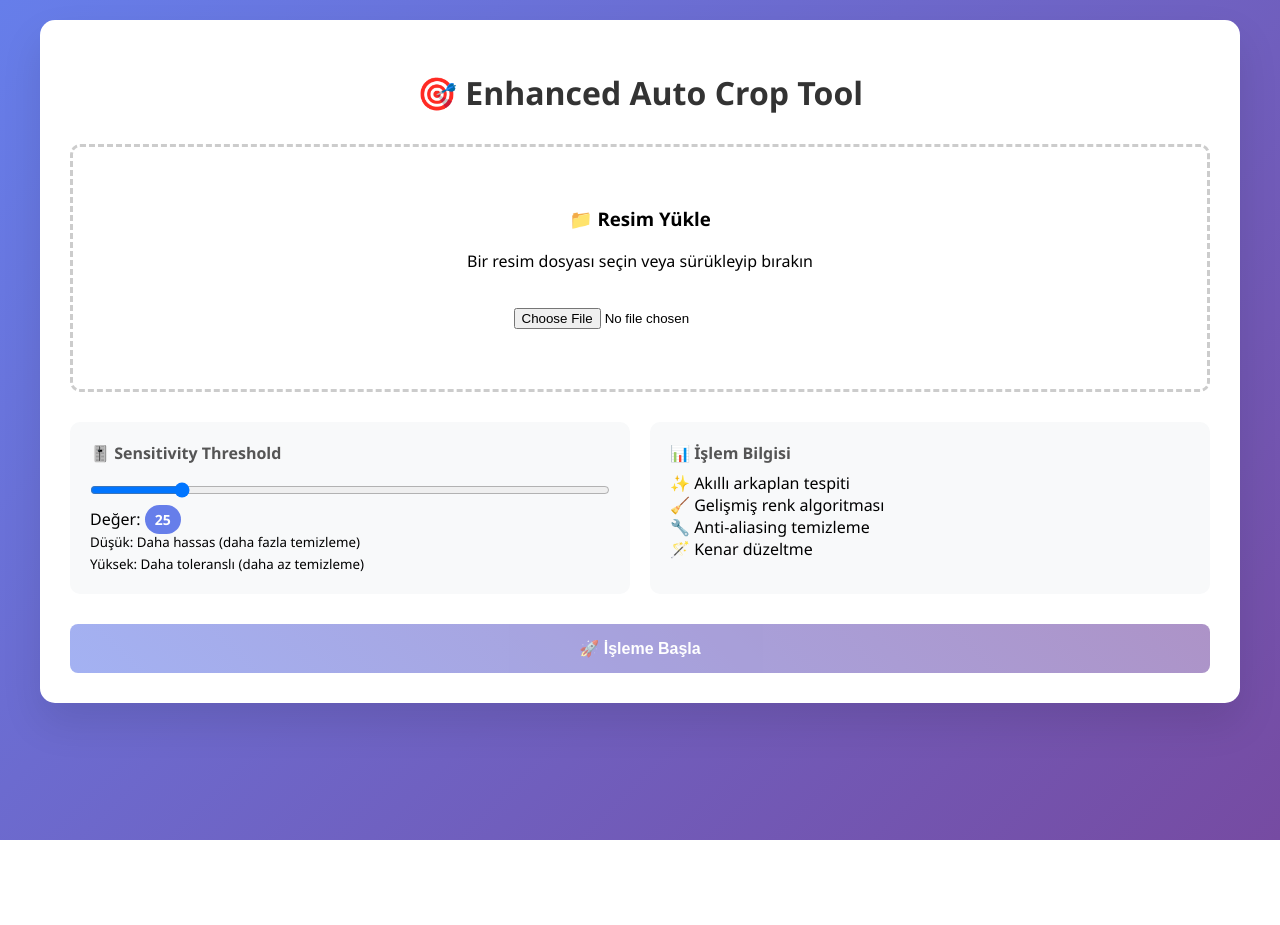
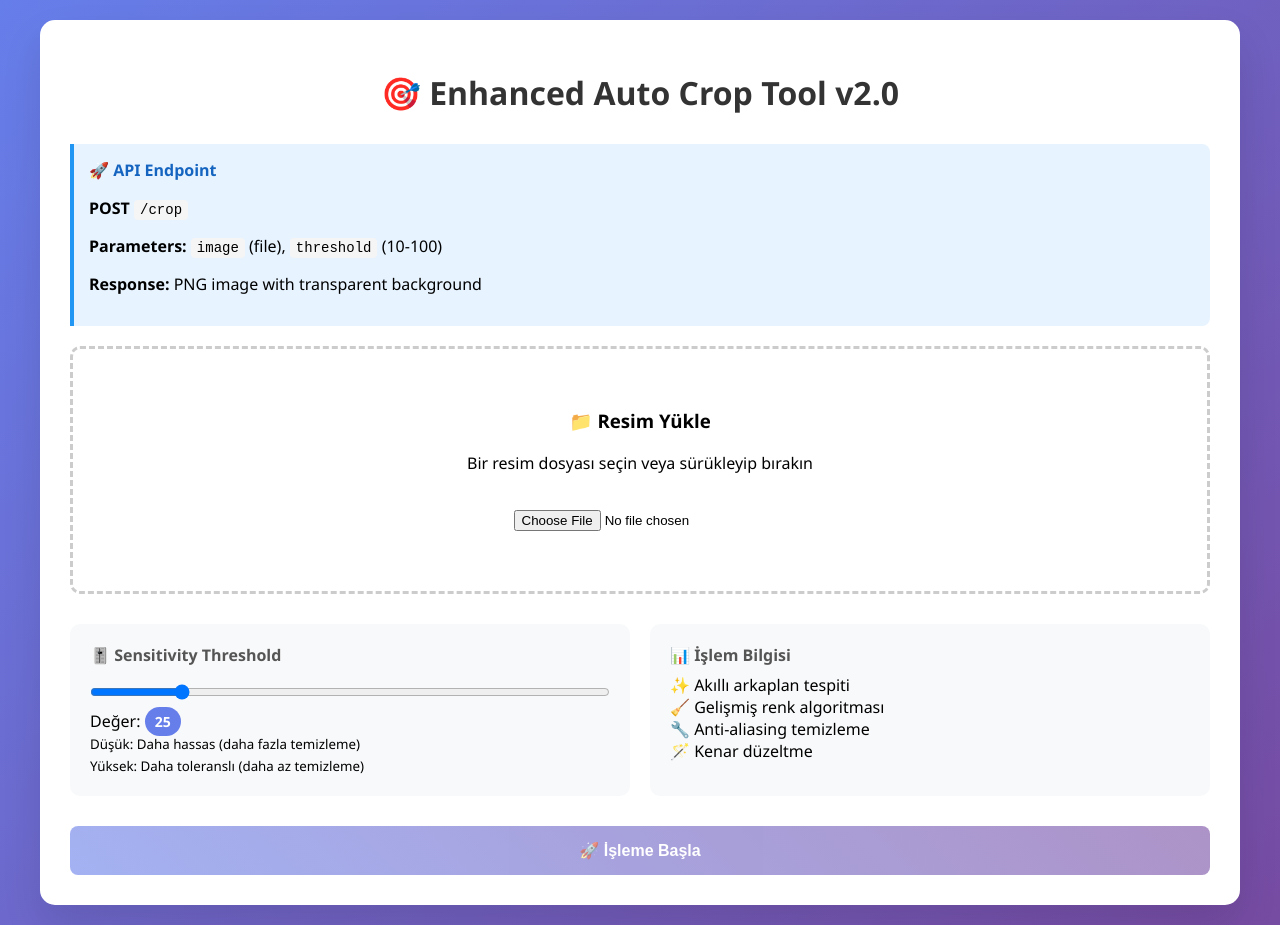
Before and after one commit to yk33yusuf/auto-crop, a website: page index.html in a window 1280 px wide. Before the commit the page ends 840 px from the top, so only its background shows below. Drawn offline with Linux system fonts and the light colour scheme.

Commit message:
Enhance API integration and UI elements
Updated API URL to use current domain and enhanced error handling.

```diff
--- a/index.html
+++ b/index.html
@@ -161,6 +161,27 @@
             margin-top: 10px;
         }
 
+        .api-info {
+            background: #e7f3ff;
+            border-left: 4px solid #2196F3;
+            padding: 15px;
+            margin-bottom: 20px;
+            border-radius: 0 8px 8px 0;
+        }
+
+        .api-info h4 {
+            margin: 0 0 10px 0;
+            color: #1565C0;
+        }
+
+        .code {
+            background: #f5f5f5;
+            padding: 2px 6px;
+            border-radius: 4px;
+            font-family: monospace;
+            font-size: 14px;
+        }
+
         @media (max-width: 768px) {
             .controls, .results {
                 grid-template-columns: 1fr;
@@ -170,7 +191,14 @@
 </head>
 <body>
     <div class="container">
-        <h1>🎯 Enhanced Auto Crop Tool</h1>
+        <h1>🎯 Enhanced Auto Crop Tool v2.0</h1>
+
+        <div class="api-info">
+            <h4>🚀 API Endpoint</h4>
+            <p><strong>POST</strong> <span class="code">/crop</span></p>
+            <p><strong>Parameters:</strong> <span class="code">image</span> (file), <span class="code">threshold</span> (10-100)</p>
+            <p><strong>Response:</strong> PNG image with transparent background</p>
+        </div>
 
         <div class="upload-section" id="uploadSection">
             <h3>📁 Resim Yükle</h3>
@@ -238,8 +266,8 @@
         let selectedFile = null;
         let processedBlob = null;
 
-        // API URL - burası sizin server adresiniz olacak
-        const API_URL = 'http://localhost:3000';
+        // API URL - otomatik olarak current domain kullan
+        const API_URL = window.location.origin;
 
         // Threshold slider güncelleme
         thresholdSlider.addEventListener('input', (e) => {
@@ -309,7 +337,8 @@
                 });
 
                 if (!response.ok) {
-                    throw new Error(`Server error: ${response.status}`);
+                    const errorData = await response.json().catch(() => ({}));
+                    throw new Error(errorData.error || `Server error: ${response.status}`);
                 }
 
                 processedBlob = await response.blob();
@@ -339,7 +368,7 @@
                 const url = URL.createObjectURL(processedBlob);
                 const a = document.createElement('a');
                 a.href = url;
-                a.download = `cropped-${Date.now()}.png`;
+                a.download = `enhanced-cropped-${Date.now()}.png`;
                 document.body.appendChild(a);
                 a.click();
                 document.body.removeChild(a);
@@ -356,6 +385,18 @@
                 errorDiv.style.display = 'none';
             }, 5000);
         }
+
+        // Page load'da API durumunu kontrol et
+        window.addEventListener('load', async () => {
+            try {
+                const response = await fetch(`${API_URL}/`);
+                const data = await response.json();
+                console.log('🚀 API Status:', data);
+            } catch (error) {
+                console.warn('⚠️ API connection issue:', error);
+                showMessage('⚠️ API bağlantısı kontrol ediliyor...', 'error');
+            }
+        });
     </script>
 </body>
 </html>
```
